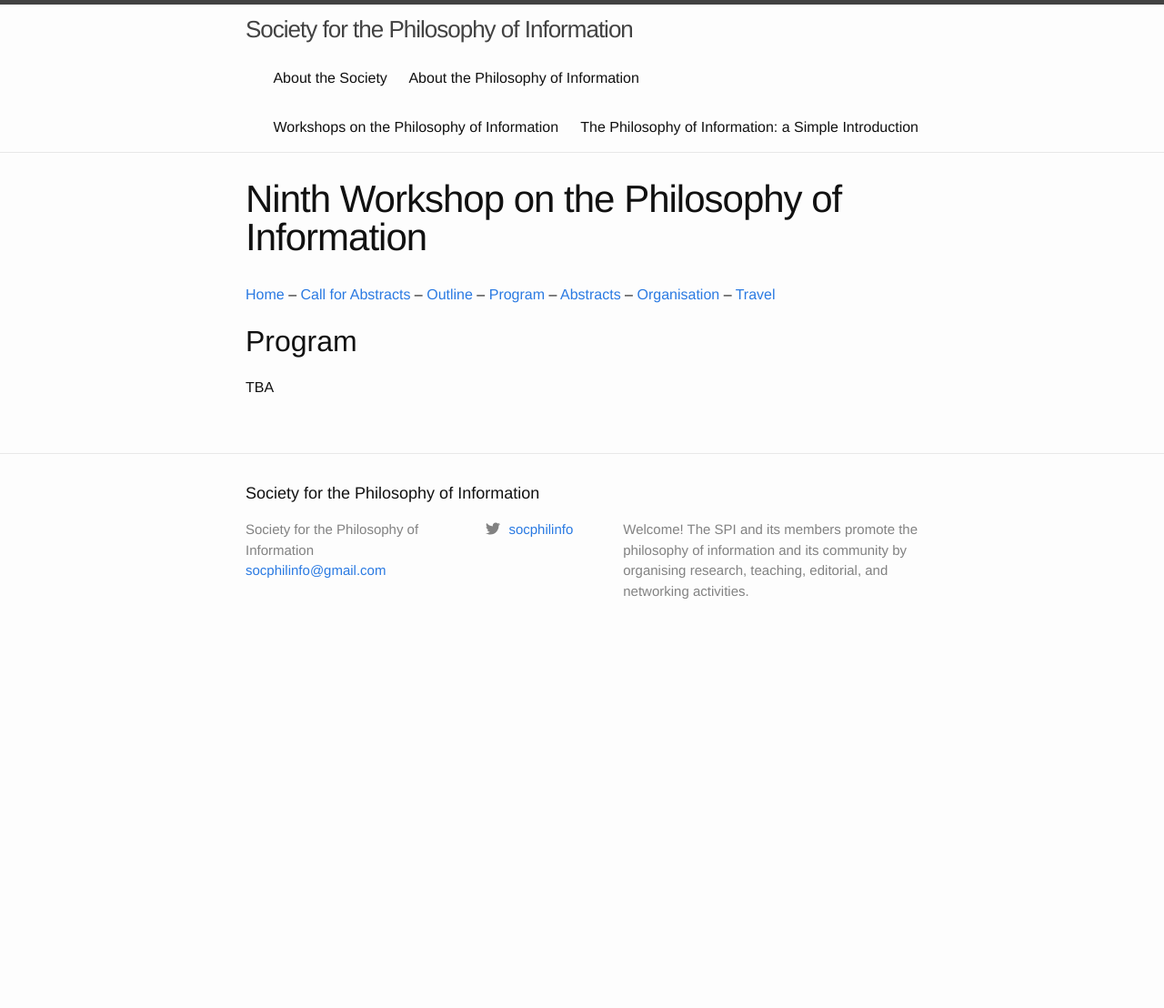
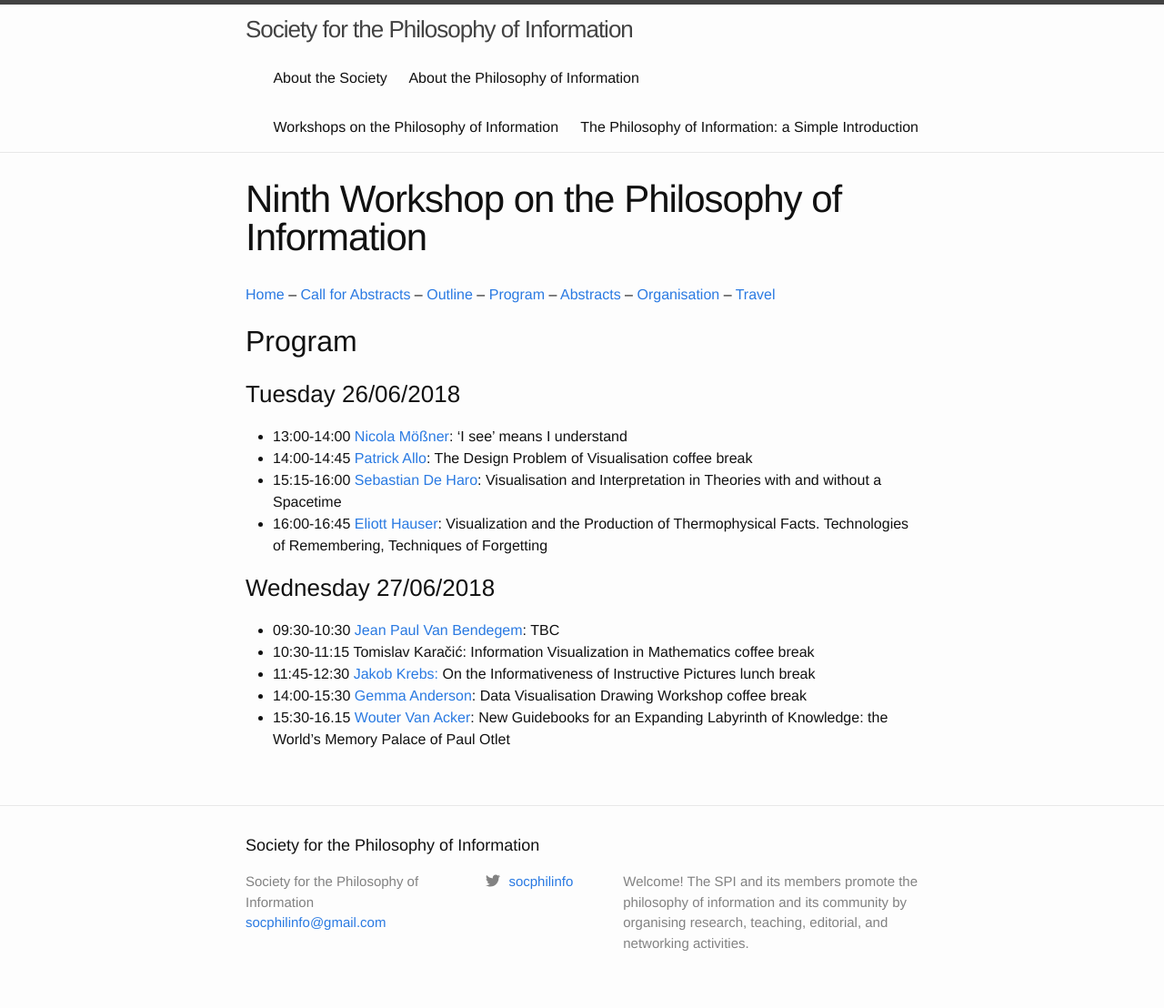
Before and after one commit to socphilinfo/socphilinfo.github.io, a Jekyll site: the page built from workshops/wpi9/program.md, in a window 1280 px wide. Shown: the whole page at 91% size. Built offline with Jekyll 4.4.1, drawn with Linux system fonts in a browser that asks for light colours; before the commit the page ends 900 px from its top, so only the background shows below that.

Commit message:
updated program

```diff
--- a/workshops/wpi9/program.md
+++ b/workshops/wpi9/program.md
@@ -12,4 +12,19 @@ title: Ninth Workshop on the Philosophy of Information
 
 ## Program
 
-TBA
+### Tuesday 26/06/2018
++ 13:00-14:00    [Nicola Mößner](http://moessner.stellarcom.org):	‘I see' means I understand
++ 14:00-14:45    [Patrick Allo](http://www.logicandinformation.be):	The Design Problem of Visualisation
+coffee break
++ 15:15-16:00    [Sebastian De Haro](http://www.uva.nl/en/profile/h/a/s.deharo/s.deharo.html): 	Visualisation and Interpretation in Theories with and without a Spacetime
++ 16:00-16:45    [Eliott Hauser](https://unc.academia.edu/elliott): 	Visualization and the Production of Thermophysical Facts. Technologies of Remembering, Techniques of Forgetting
+
+### Wednesday 27/06/2018
++ 09:30-10:30    [Jean Paul Van Bendegem](http://jeanpaulvanbendegem.be/home/):	TBC
++ 10:30-11:15    Tomislav Karačić:	Information Visualization in Mathematics
+coffee break
++ 11:45-12:30    [Jakob Krebs:](https://www.uni-frankfurt.de/44425182/Krebs_Jakob)	On the Informativeness of Instructive Pictures
+lunch break
++ 14:00-15:30    [Gemma Anderson](http://www.gemma-anderson.co.uk):  Data Visualisation Drawing Workshop
+coffee break
++ 15:30-16.15    [Wouter Van Acker](https://ulb.academia.edu/WouterVanAcker):	New Guidebooks for an Expanding Labyrinth of Knowledge: the World’s Memory Palace of Paul Otlet
```
